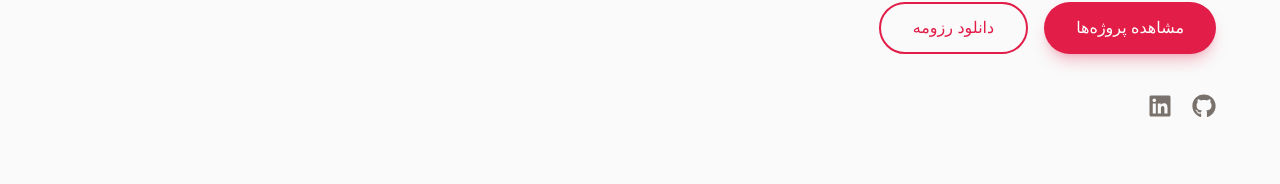
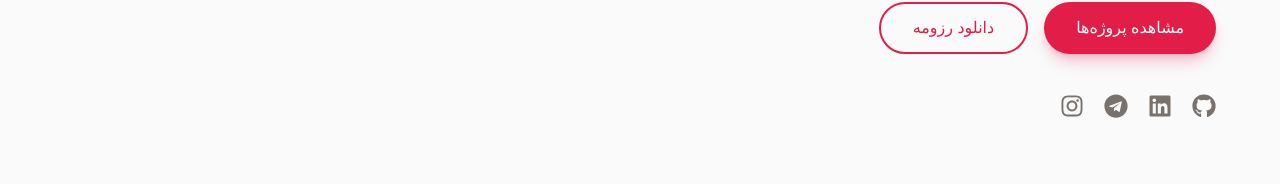
Before and after one commit to Mamziii/portfolio, a React (Vite) app: page / in a window 1280 px wide. Shown: the part 497-681 px from the top of the page. Built offline with nearby package versions, Linux system fonts and the light colour scheme.

Commit message:
add some social media in hero section

```diff
--- a/src/components/Header.tsx
+++ b/src/components/Header.tsx
@@ -22,11 +22,10 @@ export default function Header() {
     return () => window.removeEventListener('scroll', handleScroll)
   }, [])
 
-  // وقتی از صفحه دیگه میایم و hash داریم، اسکرول کن به سکشن
+  // اسکرول به سکشن وقتی hash داریم
   useEffect(() => {
     if (location.hash) {
       const id = location.hash.replace('#', '')
-      // کمی تأخیر بده تا صفحه رندر بشه
       setTimeout(() => {
         const element = document.getElementById(id)
         if (element) {
@@ -36,11 +35,29 @@ export default function Header() {
     }
   }, [location])
 
+  // وقتی سایدبار بازه، اسکرول صفحه رو قفل کن
+  useEffect(() => {
+    if (isOpen) {
+      document.body.style.overflow = 'hidden'
+    } else {
+      document.body.style.overflow = ''
+    }
+    return () => {
+      document.body.style.overflow = ''
+    }
+  }, [isOpen])
+
+  // با تغییر مسیر، منو رو ببند
+  useEffect(() => {
+    setIsOpen(false)
+  }, [location.pathname, location.hash])
+
   return (
+    <>
       <header
         className={`fixed top-0 inset-x-0 z-50 transition-all duration-300 ${
           scrolled
-          ? 'bg-background/90 backdrop-blur-md border-border shadow-sm'
+            ? 'bg-background/90 backdrop-blur-md border-b border-border shadow-sm'
             : 'bg-transparent'
         }`}
       >
@@ -63,7 +80,6 @@ export default function Header() {
               </Link>
             ))}
 
-          {/* Theme Toggle */}
             <button
               onClick={toggleTheme}
               className="p-2.5 rounded-full hover:bg-card border border-border transition-colors"
@@ -99,39 +115,70 @@ export default function Header() {
             </button>
 
             <button
-            className="text-2xl text-foreground"
-            onClick={() => setIsOpen(!isOpen)}
-            aria-label="منو"
+              className="text-2xl text-foreground p-1"
+              onClick={() => setIsOpen(true)}
+              aria-label="باز کردن منو"
             >
-            {isOpen ? <HiX /> : <HiMenu />}
+              <HiMenu />
             </button>
           </div>
         </div>
+      </header>
 
-      {/* Mobile Menu */}
-      {isOpen && (
-        <div className="md:hidden bg-card border-t border-border">
+      {/* ========== Mobile Sidebar ========== */}
+      {/* Overlay */}
+      <div
+        className={`fixed inset-0 z-[60] bg-black/50 backdrop-blur-sm transition-opacity duration-300 md:hidden ${
+          isOpen ? 'opacity-100 visible' : 'opacity-0 invisible'
+        }`}
+        onClick={() => setIsOpen(false)}
+      />
+
+      {/* Sidebar */}
+      <aside
+        className={`fixed top-0 right-0 z-[70] h-full w-72 max-w-[85vw] bg-background border-l border-border shadow-2xl transition-transform duration-300 ease-out md:hidden ${
+          isOpen ? 'translate-x-0' : 'translate-x-full'
+        }`}
+      >
+        {/* Sidebar Header */}
+        <div className="flex items-center justify-between h-16 px-5 border-b border-border">
+          <span className="text-lg font-bold">
+            <span className="text-accent">محمدرضا</span>
+            <span className="text-foreground">کاویانی</span>
+          </span>
+          <button
+            onClick={() => setIsOpen(false)}
+            className="p-2 rounded-full hover:bg-card transition-colors"
+            aria-label="بستن منو"
+          >
+            <HiX className="text-xl text-foreground" />
+          </button>
+        </div>
+
+        {/* Links */}
         <nav className="flex flex-col p-4 gap-1">
           {navLinks.map((link) => (
             <Link
               key={link.name}
               to={link.to}
               onClick={() => setIsOpen(false)}
-                className="py-3 px-2 text-muted hover:text-accent transition-colors rounded-lg"
+              className="py-3.5 px-4 text-base text-muted hover:text-accent hover:bg-card rounded-xl transition-colors"
             >
               {link.name}
             </Link>
           ))}
+
+          <div className="my-3 border-t border-border" />
+
           <Link
             to="/#contact"
             onClick={() => setIsOpen(false)}
-              className="py-3 px-2 text-accent font-medium"
+            className="py-3.5 px-4 text-center rounded-full bg-accent hover:bg-accent-light text-white font-medium transition-colors"
           >
             تماس با من
           </Link>
         </nav>
-        </div>
-      )}
-    </header>
+      </aside>
+    </>
   )
 }
--- a/src/components/Hero.tsx
+++ b/src/components/Hero.tsx
@@ -1,11 +1,11 @@
-import { FaGithub, FaLinkedin } from 'react-icons/fa'
+import { FaGithub, FaLinkedin, FaTelegram, FaInstagram } from 'react-icons/fa'
 import { HiArrowDown } from 'react-icons/hi'
 
 export default function Hero() {
   return (
     <section
       id="home"
-      className="min-h-screen flex items-center pt-24 pb-16 px-4 sm:px-6"
+      className="min-h-screen flex items-center pt-24 pb-16 px-4 sm:px-6 relative"
     >
       <div className="max-w-6xl mx-auto w-full">
         <div className="max-w-3xl">
@@ -60,6 +60,7 @@ export default function Hero() {
             >
               <FaGithub />
             </a>
+
             <a
               href="https://linkedin.com/in/yourusername"
               target="_blank"
@@ -68,6 +69,26 @@ export default function Hero() {
               aria-label="LinkedIn"
             >
               <FaLinkedin />
+            </a>
+
+            <a
+              href="https://t.me/mhmmdrezakaviyani"
+              target="_blank"
+              rel="noopener noreferrer"
+              className="text-muted hover:text-accent transition-colors text-2xl"
+              aria-label="Telegram"
+            >
+              <FaTelegram />
+            </a>
+
+            <a
+              href="https://instagram.com/yourusername"
+              target="_blank"
+              rel="noopener noreferrer"
+              className="text-muted hover:text-accent transition-colors text-2xl"
+              aria-label="Instagram"
+            >
+              <FaInstagram />
             </a>
           </div>
         </div>
```
Lines whose indentation alone changed are shown as unchanged.
